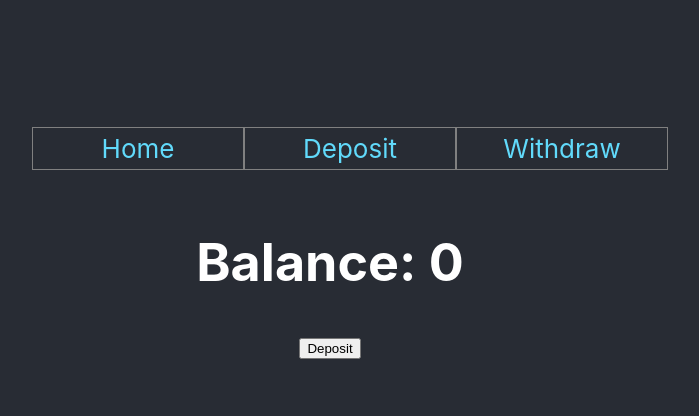
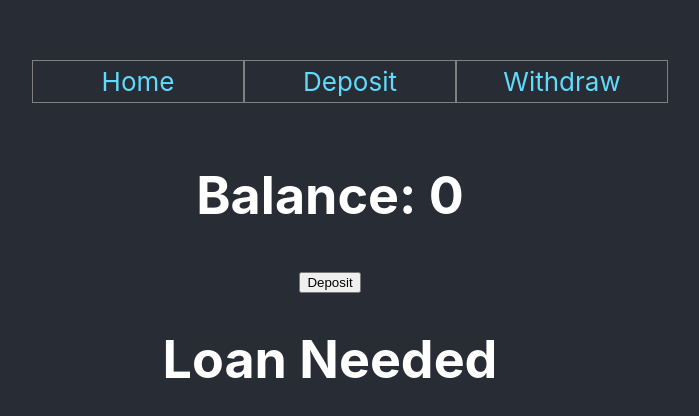
Before and after one commit to SiEr0212/udemy-react-hooks-app_Redux1, a React (Create React App) app: page /deposit in a window 1280 px wide. Shown: the part 170-586 px from the top of the page, without its empty margins (310-1009 px from the left). Built offline with nearby package versions, Linux system fonts and the light colour scheme.

Commit message:
shared state with reducers

```diff
--- a/src/pages/depositPage.js
+++ b/src/pages/depositPage.js
@@ -3,6 +3,7 @@ import { useSelector, useDispatch } from "react-redux";
 
 export default function DepositPage() {
   const balance = useSelector((state) => state.balanceReducer.balance);
+  const loan = useSelector((state) => state.loanReducer.loan);
   const dispatch = useDispatch();
   const onDepositHandle = () => {
     dispatch({ type: "DEPOSIT", payload: 10 });
@@ -11,6 +12,7 @@ export default function DepositPage() {
     <div>
       <h1> Balance: {balance} </h1>
       <button onClick={onDepositHandle}>Deposit</button>
+      <h1>{loan ? "Loan Applied": "Loan Needed"}</h1>
     </div>
   );
 }
--- a/src/pages/homePage.js
+++ b/src/pages/homePage.js
@@ -19,7 +19,7 @@ export default function HomePage() {
         disabled={loan ? true : false}
         onClick={applyLoanHandle}
       >
-        Apply for loan
+        {loan ? "Loan Applied" : "Apply for loan"}
       </button>
     </div>
   );
--- a/src/pages/withdrawPage.js
+++ b/src/pages/withdrawPage.js
@@ -3,6 +3,7 @@ import { useSelector, useDispatch } from "react-redux";
 
 export default function WithdrawPage() {
   const balance = useSelector((state) => state.balanceReducer.balance);
+  const loan = useSelector((state) => state.loanReducer.loan);
   const dispatch = useDispatch();
   const onWithrawHandle = () => {
     dispatch({ type: "WITHDRAW", payload: 10 });
@@ -11,6 +12,7 @@ export default function WithdrawPage() {
     <div>
       <h1> Balance: {balance} </h1>
       <button onClick={onWithrawHandle}>Withraw</button>
+      <h1>{loan ? "Loan Applied": "Loan Needed"}</h1>
     </div>
   );
 }
```
